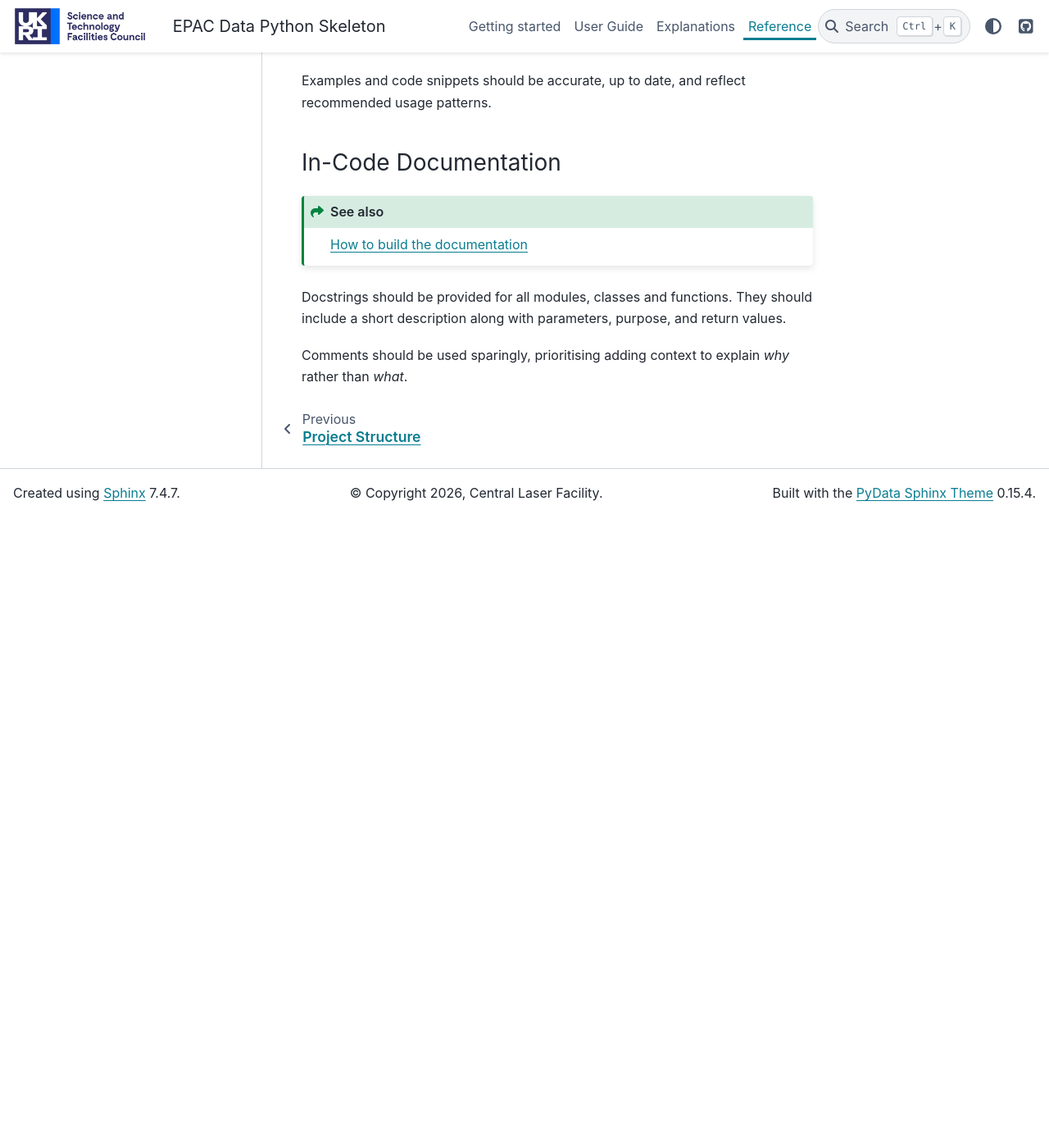
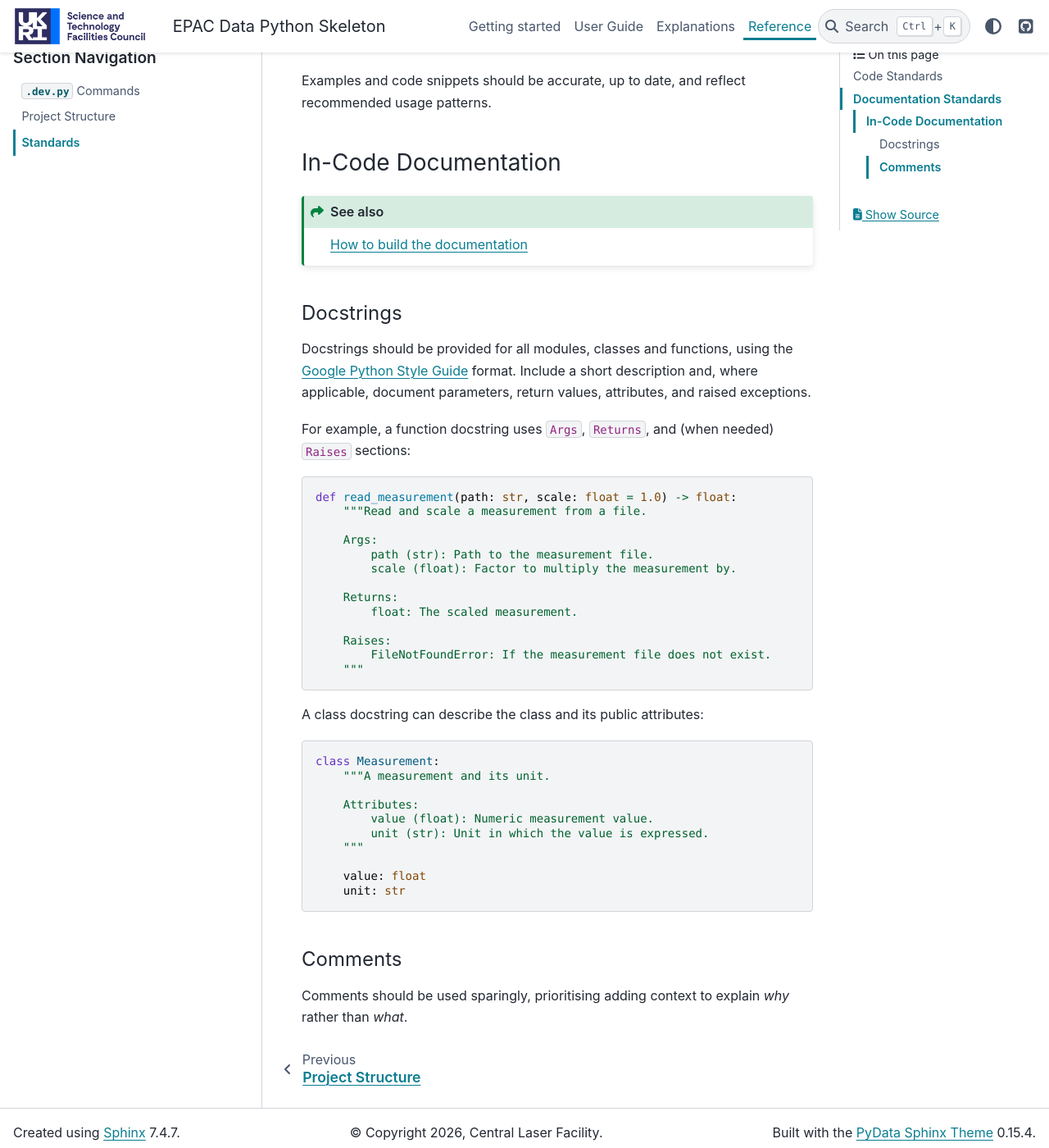
Before and after one commit to CentralLaserFacility/epac-flatbuffer-formats, a Sphinx documentation site: the page built from docs/source/_content/reference/standards.md, in a window 1280 px wide and 1400 px high, scrolled down 1400 px. Shown: the whole window at 82% size. Built offline with Sphinx 7.4.7 and the PyData theme 0.15.4, drawn with Linux system fonts in a browser that asks for light colours; pages that are not in the unit, such as notebooks, are missing from menus; before the commit the page ends 2030 px from its top, so only the background shows below that.

Commit message:
Specify Google-style format for docstrings in Standards.
- Add examples for function and class docstrings.

````diff
--- a/docs/source/_content/reference/standards.md
+++ b/docs/source/_content/reference/standards.md
@@ -46,7 +46,47 @@
 ```{seealso}
 [How to build the documentation](../user_guide/build_docs.md)
 ```
-Docstrings should be provided for all modules, classes and functions.
-They should include a short description along with parameters, purpose, and return values.
+
+#### Docstrings
+Docstrings should be provided for all modules, classes and functions, using the
+[Google Python Style Guide](https://google.github.io/styleguide/pyguide.html#38-comments-and-docstrings)
+format. Include a short description and, where applicable, document parameters,
+return values, attributes, and raised exceptions.
+
+For example, a function docstring uses `Args`, `Returns`, and (when needed)
+`Raises` sections:
+
+```python
+def read_measurement(path: str, scale: float = 1.0) -> float:
+    """Read and scale a measurement from a file.
+
+    Args:
+        path (str): Path to the measurement file.
+        scale (float): Factor to multiply the measurement by.
+
+    Returns:
+        float: The scaled measurement.
+
+    Raises:
+        FileNotFoundError: If the measurement file does not exist.
+    """
+```
+
+A class docstring can describe the class and its public attributes:
+
+```python
+class Measurement:
+    """A measurement and its unit.
+
+    Attributes:
+        value (float): Numeric measurement value.
+        unit (str): Unit in which the value is expressed.
+    """
+
+    value: float
+    unit: str
+```
+
+#### Comments
 
 Comments should be used sparingly, prioritising adding context to explain *why* rather than *what*.
````
